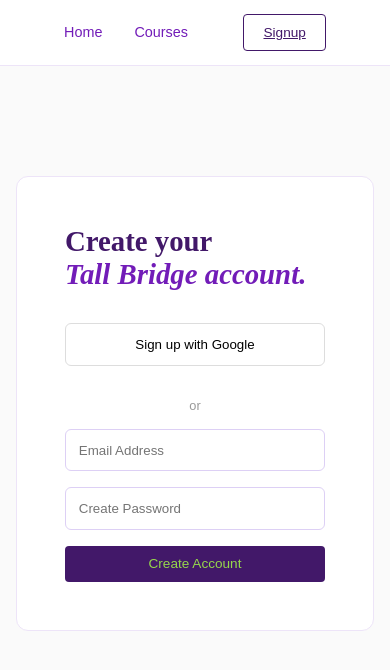
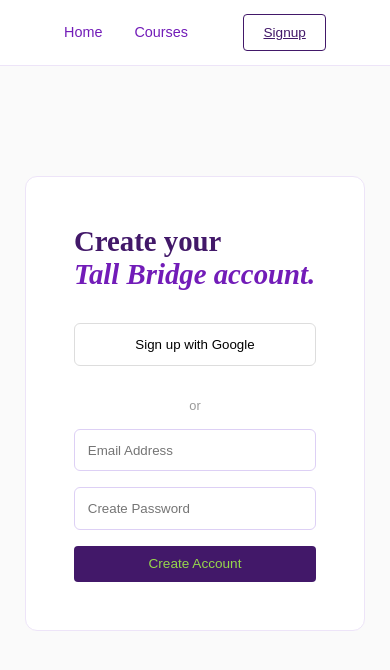
Before and after one commit to Danotech-int/Tall_Bridge, a plain HTML site: page login.html in a window 390 px wide. Drawn offline with Linux system fonts and the light colour scheme.

Commit message:
Remove backend from remote repo and updated css

```diff
--- a/style.css
+++ b/style.css
@@ -1451,3 +1451,10 @@
     color: #999;
     font-size: 0.8rem;
 }
+
+/* Example of what you should be adding to the BOTTOM of style.css */
+@media (max-width: 768px) {
+    /* Rules here only apply when the screen is phone-sized */
+    body { font-size: 14px; }
+    .auth-card { width: 95%; }
+}
```
